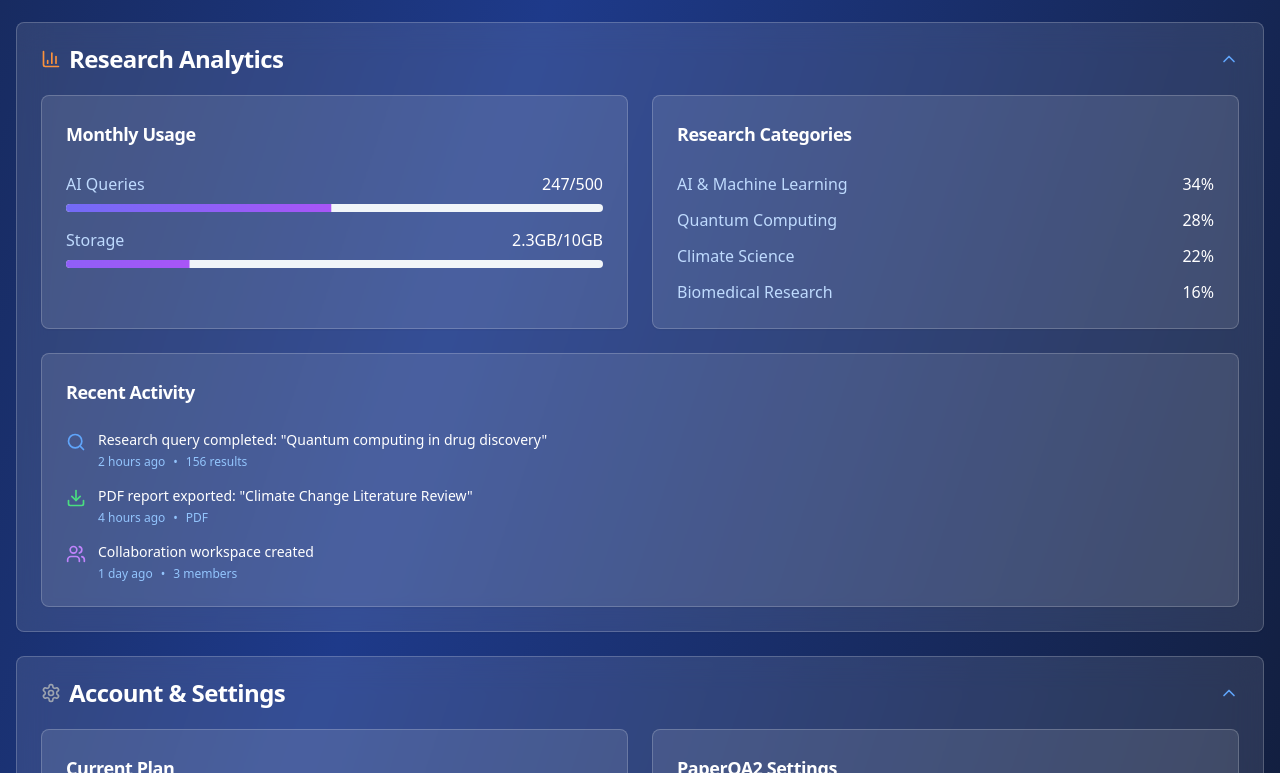
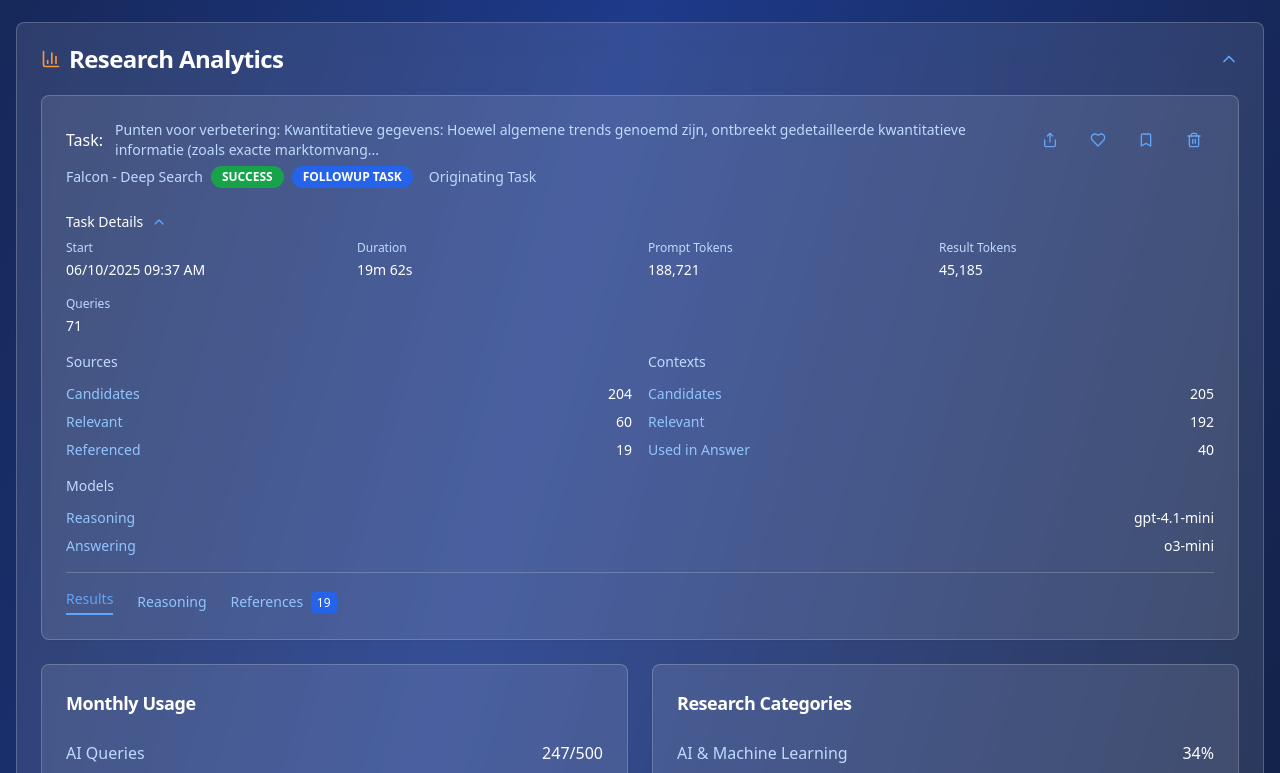
Before and after one commit to Boyov69/research-ai-forge, a React (Vite) app: page / in a window 1280 px wide. Shown: the part 2207-2980 px from the top of the page. Built offline with nearby package versions, Linux system fonts and the light colour scheme.

Commit message:
Add follow-up task to Research Analytics
Adds a "Follow-up Task" element to the Research Analytics section.

```diff
--- a/src/components/dashboard/ResearchAnalytics.tsx
+++ b/src/components/dashboard/ResearchAnalytics.tsx
@@ -1,9 +1,14 @@
-
 import { Card, CardContent, CardHeader, CardTitle } from '@/components/ui/card';
 import { Progress } from '@/components/ui/progress';
-import { Search, Download, Users, Clock } from 'lucide-react';
+import { Badge } from '@/components/ui/badge';
+import { Button } from '@/components/ui/button';
+import { Search, Download, Users, Clock, Share, Heart, Bookmark, Trash2, ChevronDown } from 'lucide-react';
+import { Collapsible, CollapsibleContent, CollapsibleTrigger } from '@/components/ui/collapsible';
+import { useState } from 'react';
 
 export const ResearchAnalytics = () => {
+  const [taskDetailsOpen, setTaskDetailsOpen] = useState(true);
+
   const usageData = [
     { label: 'AI Queries', current: 247, total: 500, color: 'bg-blue-500' },
     { label: 'Storage', current: 2.3, total: 10, unit: 'GB', color: 'bg-green-500' }
@@ -40,9 +45,175 @@ export const ResearchAnalytics = () => {
     }
   ];
 
+  const taskFlow = {
+    title: "Punten voor verbetering: Kwantitatieve gegevens: Hoewel algemene trends genoemd zijn, ontbreekt gedetailleerde kwantitatieve informatie (zoals exacte marktomvang...",
+    source: "Falcon - Deep Search",
+    status: "SUCCESS",
+    followupTask: "FOLLOWUP TASK",
+    start: "06/10/2025 09:37 AM",
+    duration: "19m 62s",
+    promptTokens: 188721,
+    resultTokens: 45185,
+    queries: 71,
+    sources: {
+      candidates: 204,
+      relevant: 60,
+      referenced: 19
+    },
+    contexts: {
+      candidates: 205,
+      relevant: 192,
+      usedInAnswer: 40
+    },
+    models: {
+      reasoning: "gpt-4.1-mini",
+      answering: "o3-mini"
+    }
+  };
+
   return (
     <div className="space-y-6">
-      {/* Usage Stats */}
+      {/* Task Flow Interface */}
+      <Card className="bg-white/10 border-white/20">
+        <CardHeader className="pb-4">
+          <div className="flex items-center justify-between">
+            <div className="flex items-center gap-3">
+              <div className="text-white font-medium">Task:</div>
+              <div className="text-blue-200 text-sm flex-1">{taskFlow.title}</div>
+            </div>
+            <div className="flex items-center gap-2">
+              <Button variant="ghost" size="sm" className="text-blue-400 hover:text-white">
+                <Share className="h-4 w-4" />
+              </Button>
+              <Button variant="ghost" size="sm" className="text-blue-400 hover:text-white">
+                <Heart className="h-4 w-4" />
+              </Button>
+              <Button variant="ghost" size="sm" className="text-blue-400 hover:text-white">
+                <Bookmark className="h-4 w-4" />
+              </Button>
+              <Button variant="ghost" size="sm" className="text-blue-400 hover:text-white">
+                <Trash2 className="h-4 w-4" />
+              </Button>
+            </div>
+          </div>
+          <div className="flex items-center gap-4 mt-2">
+            <div className="flex items-center gap-2">
+              <span className="text-blue-200 text-sm">{taskFlow.source}</span>
+              <Badge className="bg-green-600 text-white text-xs">{taskFlow.status}</Badge>
+              <Badge className="bg-blue-600 text-white text-xs">{taskFlow.followupTask}</Badge>
+            </div>
+            <div className="text-blue-200 text-sm">Originating Task</div>
+          </div>
+        </CardHeader>
+
+        <Collapsible open={taskDetailsOpen} onOpenChange={setTaskDetailsOpen}>
+          <CollapsibleTrigger asChild>
+            <CardHeader className="cursor-pointer hover:bg-white/5 transition-colors py-2">
+              <div className="flex items-center gap-2">
+                <span className="text-white text-sm">Task Details</span>
+                <ChevronDown className={`h-4 w-4 text-blue-400 transition-transform ${taskDetailsOpen ? 'rotate-180' : ''}`} />
+              </div>
+            </CardHeader>
+          </CollapsibleTrigger>
+
+          <CollapsibleContent>
+            <CardContent className="space-y-4">
+              {/* Task Metrics Grid */}
+              <div className="grid grid-cols-2 md:grid-cols-4 gap-4">
+                <div className="space-y-1">
+                  <div className="text-blue-200 text-xs">Start</div>
+                  <div className="text-white text-sm">{taskFlow.start}</div>
+                </div>
+                <div className="space-y-1">
+                  <div className="text-blue-200 text-xs">Duration</div>
+                  <div className="text-white text-sm">{taskFlow.duration}</div>
+                </div>
+                <div className="space-y-1">
+                  <div className="text-blue-200 text-xs">Prompt Tokens</div>
+                  <div className="text-white text-sm">{taskFlow.promptTokens.toLocaleString()}</div>
+                </div>
+                <div className="space-y-1">
+                  <div className="text-blue-200 text-xs">Result Tokens</div>
+                  <div className="text-white text-sm">{taskFlow.resultTokens.toLocaleString()}</div>
+                </div>
+                <div className="space-y-1">
+                  <div className="text-blue-200 text-xs">Queries</div>
+                  <div className="text-white text-sm">{taskFlow.queries}</div>
+                </div>
+              </div>
+
+              {/* Sources and Contexts */}
+              <div className="grid grid-cols-1 md:grid-cols-2 gap-4 mt-6">
+                <div className="space-y-3">
+                  <div className="text-blue-200 text-sm font-medium">Sources</div>
+                  <div className="space-y-2">
+                    <div className="flex justify-between">
+                      <span className="text-blue-300 text-sm">Candidates</span>
+                      <span className="text-white text-sm">{taskFlow.sources.candidates}</span>
+                    </div>
+                    <div className="flex justify-between">
+                      <span className="text-blue-300 text-sm">Relevant</span>
+                      <span className="text-white text-sm">{taskFlow.sources.relevant}</span>
+                    </div>
+                    <div className="flex justify-between">
+                      <span className="text-blue-300 text-sm">Referenced</span>
+                      <span className="text-white text-sm">{taskFlow.sources.referenced}</span>
+                    </div>
+                  </div>
+                </div>
+
+                <div className="space-y-3">
+                  <div className="text-blue-200 text-sm font-medium">Contexts</div>
+                  <div className="space-y-2">
+                    <div className="flex justify-between">
+                      <span className="text-blue-300 text-sm">Candidates</span>
+                      <span className="text-white text-sm">{taskFlow.contexts.candidates}</span>
+                    </div>
+                    <div className="flex justify-between">
+                      <span className="text-blue-300 text-sm">Relevant</span>
+                      <span className="text-white text-sm">{taskFlow.contexts.relevant}</span>
+                    </div>
+                    <div className="flex justify-between">
+                      <span className="text-blue-300 text-sm">Used in Answer</span>
+                      <span className="text-white text-sm">{taskFlow.contexts.usedInAnswer}</span>
+                    </div>
+                  </div>
+                </div>
+              </div>
+
+              {/* Models */}
+              <div className="space-y-3">
+                <div className="text-blue-200 text-sm font-medium">Models</div>
+                <div className="space-y-2">
+                  <div className="flex justify-between">
+                    <span className="text-blue-300 text-sm">Reasoning</span>
+                    <span className="text-white text-sm">{taskFlow.models.reasoning}</span>
+                  </div>
+                  <div className="flex justify-between">
+                    <span className="text-blue-300 text-sm">Answering</span>
+                    <span className="text-white text-sm">{taskFlow.models.answering}</span>
+                  </div>
+                </div>
+              </div>
+
+              {/* Task Navigation Tabs */}
+              <div className="flex items-center gap-6 mt-6 pt-4 border-t border-white/20">
+                <button className="text-blue-400 text-sm font-medium border-b-2 border-blue-400 pb-1">
+                  Results
+                </button>
+                <button className="text-blue-300 text-sm hover:text-white transition-colors">
+                  Reasoning
+                </button>
+                <button className="text-blue-300 text-sm hover:text-white transition-colors">
+                  References <span className="bg-blue-600 text-white text-xs px-1.5 py-0.5 rounded ml-1">19</span>
+                </button>
+              </div>
+            </CardContent>
+          </CollapsibleContent>
+        </Collapsible>
+      </Card>
+
+      {/* Existing Analytics Content */}
       <div className="grid grid-cols-1 lg:grid-cols-2 gap-6">
         <Card className="bg-white/10 border-white/20">
           <CardHeader>
```
